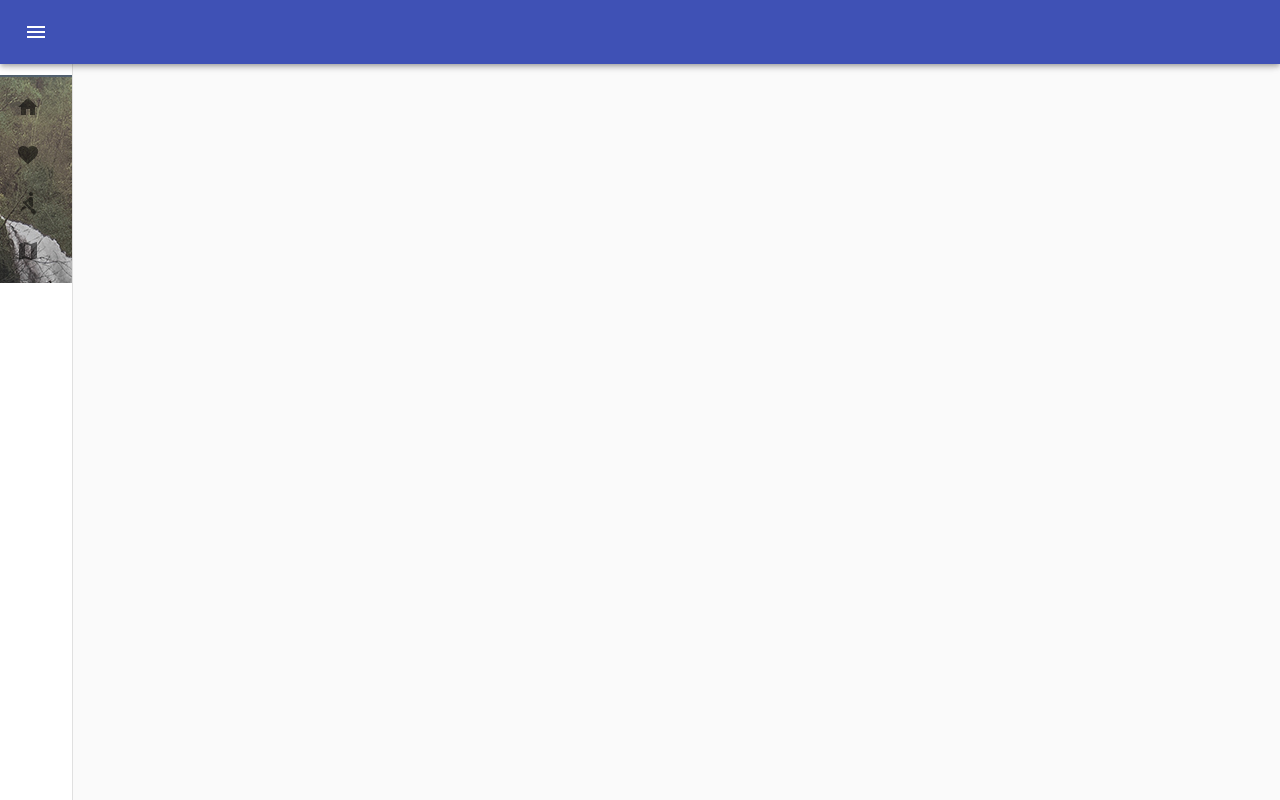
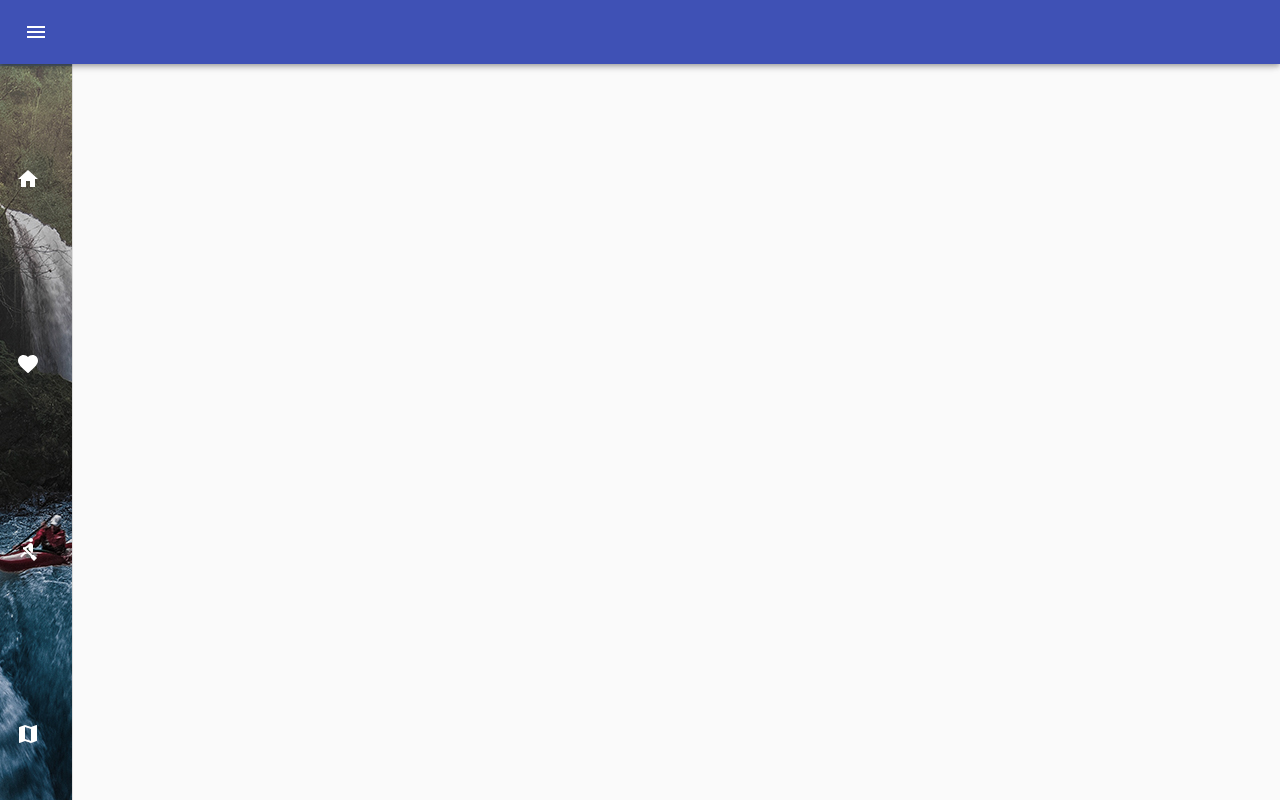
Before and after one commit to infoshareacademy/jfdzr1-dancing-potatoes-app, a React (Create React App) app: page / in a window 1280 px wide. Built offline with nearby package versions, Linux system fonts and the light colour scheme.

Commit message:
changed nav style, added margin to nav buttons, chenged logo width

```diff
--- a/src/Navigacja/Nav.js
+++ b/src/Navigacja/Nav.js
@@ -90,30 +90,30 @@ export default function MiniDrawer() {
         </div>
         {/* <Divider /> */}
         <List className={classes.backgraundMenu}>
-            <ListItem button component = {Link} to = '/home' >
-              <ListItemIcon>
-                <HomeIcon/>
+            <ListItem button component = {Link} to = '/home' className={classes.menuTextStyle}>
+              <ListItemIcon className={classes.menuTextStyle}>
+                <HomeIcon className={classes.menuTextStyle}/>
               </ListItemIcon>
               <ListItemText primary={'Home'} />
             </ListItem>
 
-            <ListItem button component = {Link} to = '/ulubione'>
-              <ListItemIcon>
-                <FavoriteIcon/>
+            <ListItem button component = {Link} to = '/ulubione' className={classes.menuTextStyle}>
+              <ListItemIcon className={classes.menuTextStyle}>
+                <FavoriteIcon className={classes.menuTextStyle}/>
               </ListItemIcon>
               <ListItemText primary={'Ulubione'} />
               </ListItem>
 
-            <ListItem button component = {Link} to = '/kayak'>
-              <ListItemIcon>
-                <RowingIcon/>
+            <ListItem button component = {Link} to = '/kayak' className={classes.menuTextStyle}>
+              <ListItemIcon className={classes.menuTextStyle}>
+                <RowingIcon className={classes.menuTextStyle}/>
               </ListItemIcon>
               <ListItemText primary={'Kayak'} />
             </ListItem>
 
-            <ListItem button component = {Link} to = '/mapa'>
-              <ListItemIcon>
-                <MapIcon/>
+            <ListItem button component = {Link} to = '/mapa' className={classes.menuTextStyle}>
+              <ListItemIcon className={classes.menuTextStyle}>
+                <MapIcon className={classes.menuTextStyle}/>
               </ListItemIcon>
               <ListItemText primary={'Mapa'} />
             </ListItem>
--- a/src/Navigacja/nav-styles.js
+++ b/src/Navigacja/nav-styles.js
@@ -67,12 +67,15 @@ export const useStyles = makeStyles((theme) => ({
 
     },
     logo: {
-    margin: 'auto',
-    width: '100px',
-    height: 'auto',
+      margin: 'auto',
+      width: '85px',
     },
     backgraundMenu: {
-    backgroundImage: `url(${HomeImageBackgraund})`,
-    }
+      backgroundImage: `url(${HomeImageBackgraund})`,
+    },
+    menuTextStyle: {
+      color: 'white',
+      margin: '29px 0',
+    },
 
 }));
```
